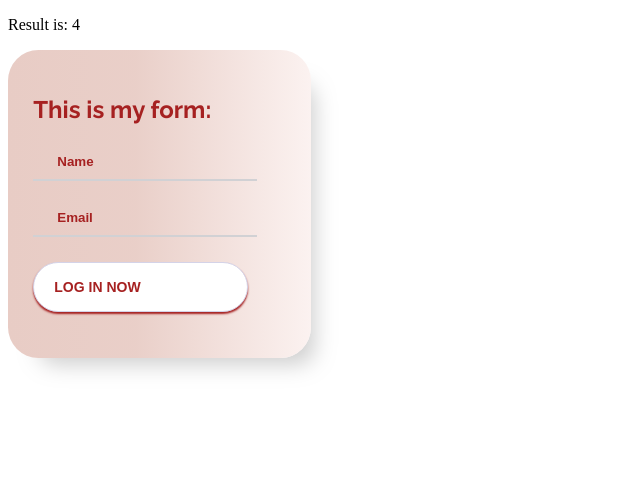
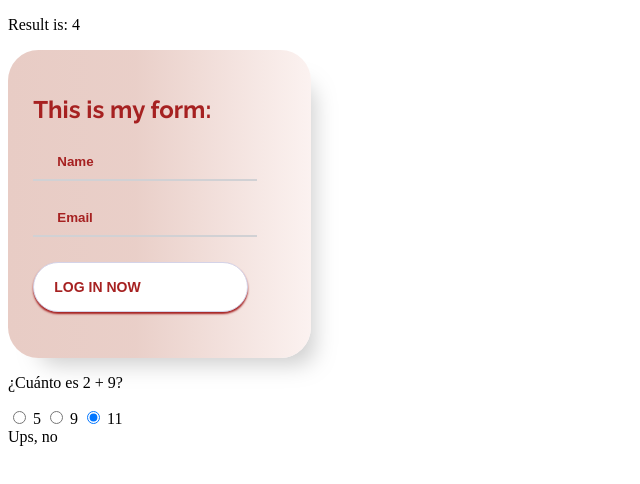
Before and after one commit to ironhack-web-1/w9d1-lab-vue-basics-cecidlp, a Vue app in the folder lab2/: page / in a window 1280 px wide. Shown: the top 484 px of the page, without its empty margins (0-640 px from the left). Built offline with nearby package versions, Linux system fonts and the light colour scheme.

Commit message:
Iteracion 3

```diff
--- a/lab2/src/App.vue
+++ b/lab2/src/App.vue
@@ -1,21 +1,41 @@
 <template>
   <div>
-    <NavBar/>
-    <FooterPage/>
+    <NavBar />
+    <FooterPage />
+  </div>
+    <div>
+    <p>¿Cuánto es 2 + 9?</p>
+     <label>
+    <input type="radio" value="5" v-model="MathOperation"/>
+    5
+  </label>
+  <label>
+    <input type="radio" value="9" v-model="MathOperation"/>
+    9
+  </label>
+  <label>
+    <input type="radio" value="11" v-model="MathOperation"/>
+    11
+  </label>
+  <div v-if="MathOperation === '11'">Muy bien! Has resuelto la suma</div>
+  <div v-else> Ups, no </div>
   </div>
 </template>
 
 <script>
-import FooterPage from './components/FooterPage.vue';
-import NavBar from './components/NavBar.vue';
+import FooterPage from "./components/FooterPage.vue";
+import NavBar from "./components/NavBar.vue";
 export default {
-    components: {
+  components: {
     NavBar,
     FooterPage,
-}
-}
+  },
+  data() {
+      return {
+        MathOperation: 2 + 9,
+      };
+    },
+};
 </script>
 
-<style>
-
-</style>
+<style></style>
--- a/lab2/src/components/Navbar.vue
+++ b/lab2/src/components/Navbar.vue
@@ -1,17 +1,15 @@
 <template>
-  <p>Result is: {{MathOperation}}</p>
+  <p>Result is: {{ MathOperation }}</p>
 </template>
 
 <script>
 export default {
-data() {
+  data() {
     return {
-        MathOperation: 2+2
-        }
-    }
-}
+      MathOperation: 2 + 2,
+    };
+  },
+};
 </script>
 
-<style>
-
-</style>
+<style></style>
```
